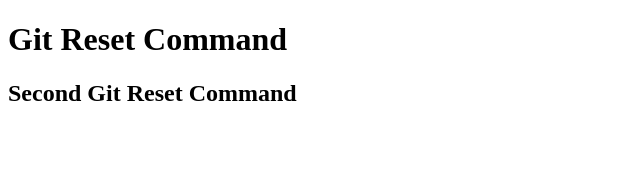
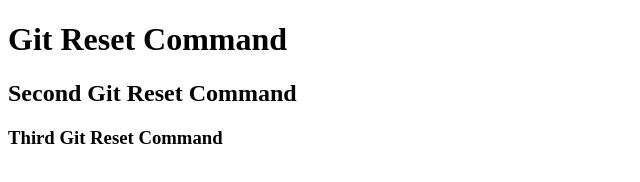
Before and after one commit to Sindbad-Ali/Git-Reset-Concept, a plain HTML site: page index.html in a window 1280 px wide. Shown: the whole page, without its empty margins (0-640 px from the left). Drawn offline with Linux system fonts and the light colour scheme.

Commit message:
Third Change

```diff
--- a/index.html
+++ b/index.html
@@ -8,5 +8,6 @@
 <body>
     <h1>Git Reset Command</h1>
     <h2>Second Git Reset Command</h2>
+    <h3>Third Git Reset Command</h3>
 </body>
 </html>
```
